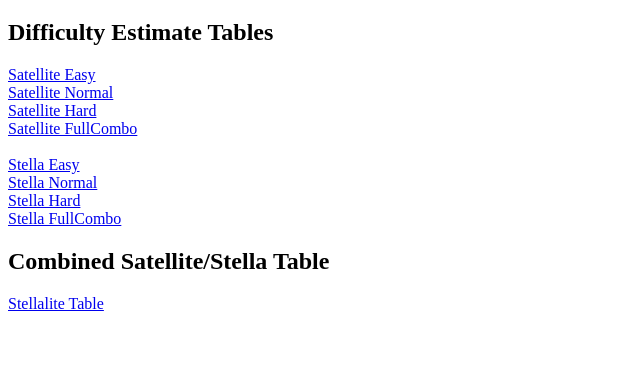
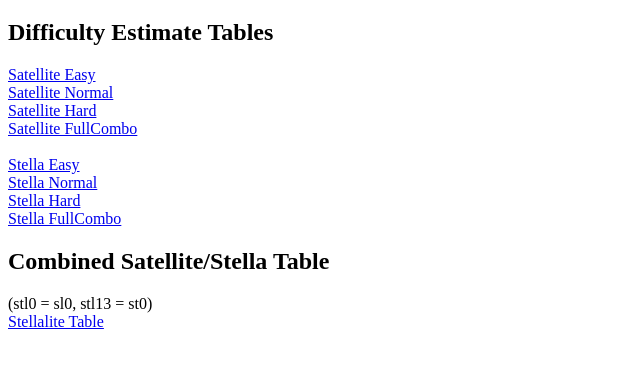
Before and after one commit to NotMichaelChen/stella-table-extensions, a plain HTML site: page index.html in a window 1280 px wide. Shown: the part 61-426 px from the top of the page, without its empty margins (0-640 px from the left). Drawn offline with Linux system fonts and the light colour scheme.

Commit message:
Add Stellalite level equivalents

```diff
--- a/index.html
+++ b/index.html
@@ -16,6 +16,7 @@
 
 <h2>Combined Satellite/Stella Table</h2>
 
+(stl0 = sl0, stl13 = st0)<br>
 <a href="https://notmichaelchen.github.io/stella-table-extensions/stellalite.html">Stellalite Table</a>
 
 </html>
```
